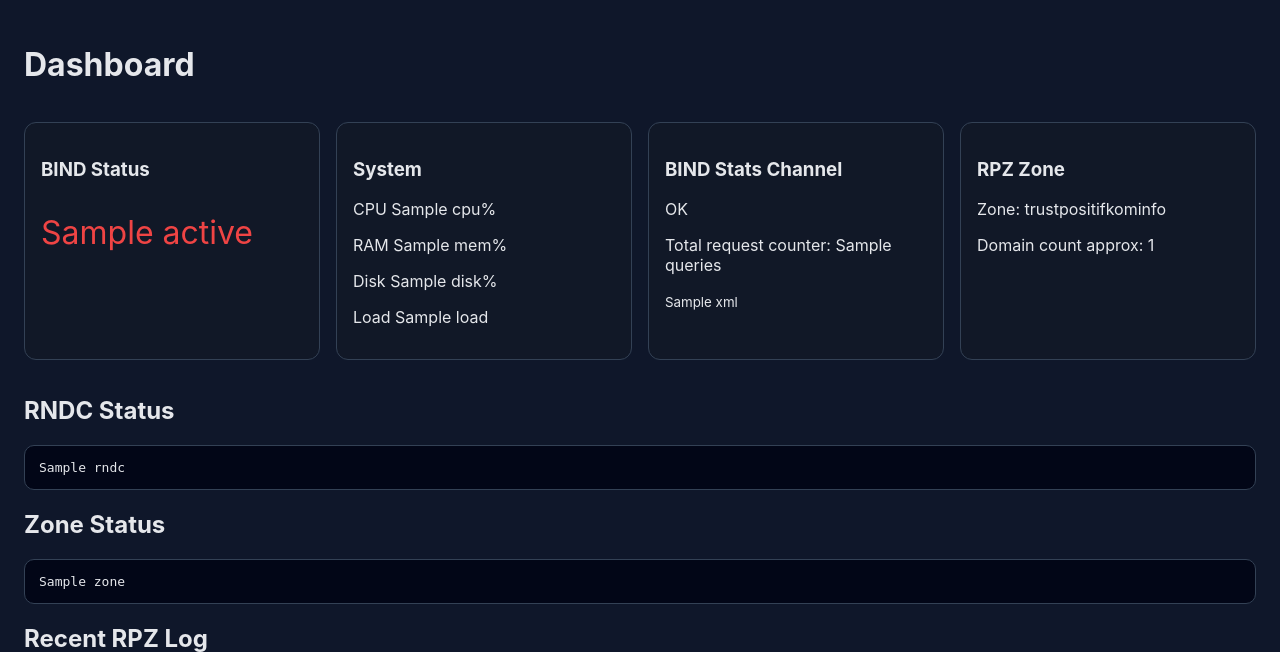
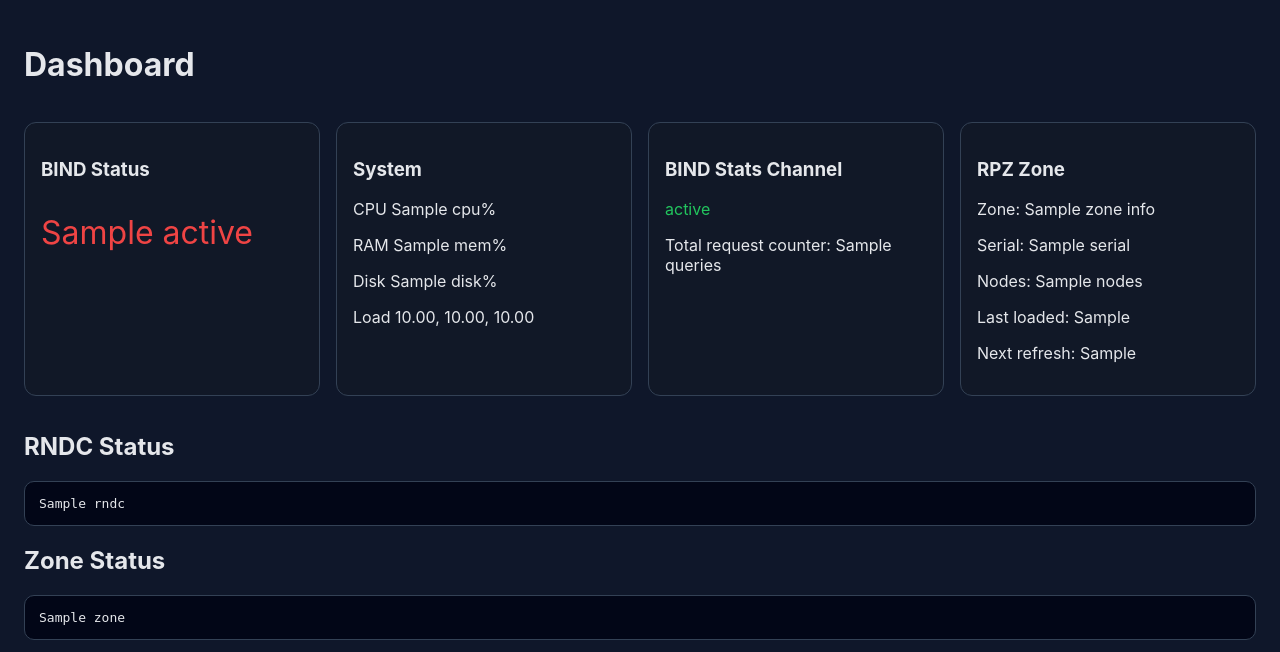
Before and after one commit to alifiandzaki131103-rgb/rpz-monitor-bind9-komdigi, a FastAPI app: template app/templates/dashboard.html in a window 1280 px wide. Shown: the part 64-716 px from the top of the page. Run offline with FastAPI, Linux system fonts and the light colour scheme; the template is opened without the code that fills it: most values are stand-ins (such as "Sample title", 1, 10 or a date in 2020); parts of the project's set-up code (start-up, migrations or seed data) failed here and were passed over.

Commit message:
Improve dashboard RPZ zone status parsing

```diff
--- a/app/main.py
+++ b/app/main.py
@@ -78,16 +78,27 @@ def zonestatus():
     return run(["/usr/sbin/rndc", "zonestatus", ZONE], 5)
 
 
+def parse_zonestatus(text):
+    data = {"raw": text, "ok": False}
+    for line in text.splitlines():
+        if ":" not in line:
+            continue
+        key, value = line.split(":", 1)
+        data[key.strip().replace(" ", "_").lower()] = value.strip()
+    data["ok"] = "serial" in data and "nodes" in data
+    return data
+
+
 def system_metrics():
     return {"cpu": psutil.cpu_percent(interval=0.1), "mem": psutil.virtual_memory().percent, "disk": psutil.disk_usage("/").percent, "load": os.getloadavg()}
 
 
 def bind_stats():
-    data = {"ok": False, "queries": 0, "xml": ""}
+    data = {"ok": False, "queries": 0, "status": "ERROR"}
     try:
         r = httpx.get(STATS_URL, timeout=3)
         data["ok"] = r.status_code == 200
-        data["xml"] = r.text[:200]
+        data["status"] = "OK" if data["ok"] else f"HTTP {r.status_code}"
         root = ET.fromstring(r.text)
         total = 0
         for counter in root.iter():
@@ -97,6 +108,7 @@ def bind_stats():
         data["queries"] = total
     except Exception as e:
         data["error"] = str(e)
+        data["status"] = "ERROR"
     return data
 
 
@@ -171,7 +183,8 @@ def logout(request: Request):
 def dashboard(request: Request):
     user = require_login(request)
     if not user: return RedirectResponse("/login")
-    return templates.TemplateResponse("dashboard.html", {"request": request, "user": user, "active": service_active(), "rndc": rndc_status(), "zone": zonestatus(), "sys": system_metrics(), "stats": bind_stats(), "domain_count": count_rpz_domains(), "rpz_tail": tail(RPZ_LOG, 20)})
+    zone_raw = zonestatus()
+    return templates.TemplateResponse("dashboard.html", {"request": request, "user": user, "active": service_active(), "rndc": rndc_status(), "zone": zone_raw, "zone_info": parse_zonestatus(zone_raw), "sys": system_metrics(), "stats": bind_stats(), "rpz_tail": tail(RPZ_LOG, 20)})
 
 @app.get("/domain-check", response_class=HTMLResponse)
 def domain_check_page(request: Request):
--- a/app/templates/dashboard.html
+++ b/app/templates/dashboard.html
@@ -1,2 +1,45 @@
-{% extends "base.html" %}{% block content %}<h1>Dashboard</h1><div class="grid"><div class="card"><h3>BIND Status</h3><p class="big {{ 'ok' if active=='active' else 'bad' }}">{{ active }}</p></div><div class="card"><h3>System</h3><p>CPU {{ sys.cpu }}%</p><p>RAM {{ sys.mem }}%</p><p>Disk {{ sys.disk }}%</p><p>Load {{ sys.load }}</p></div><div class="card"><h3>BIND Stats Channel</h3><p>{{ 'OK' if stats.ok else 'ERROR' }}</p><p>Total request counter: {{ stats.queries }}</p><small>{{ stats.error if stats.error else stats.xml }}</small></div><div class="card"><h3>RPZ Zone</h3><p>Zone: trustpositifkominfo</p><p>Domain count approx: {{ domain_count }}</p></div></div><h2>RNDC Status</h2><pre>{{ rndc }}</pre><h2>Zone Status</h2><pre>{{ zone }}</pre><h2>Recent RPZ Log</h2><pre>{% for l in rpz_tail %}{{ l }}
-{% endfor %}</pre>{% endblock %}
+{% extends "base.html" %}
+{% block content %}
+<h1>Dashboard</h1>
+
+<div class="grid">
+  <div class="card">
+    <h3>BIND Status</h3>
+    <p class="big {{ 'ok' if active=='active' else 'bad' }}">{{ active }}</p>
+  </div>
+
+  <div class="card">
+    <h3>System</h3>
+    <p>CPU {{ sys.cpu }}%</p>
+    <p>RAM {{ sys.mem }}%</p>
+    <p>Disk {{ sys.disk }}%</p>
+    <p>Load {{ '%.2f'|format(sys.load[0]) }}, {{ '%.2f'|format(sys.load[1]) }}, {{ '%.2f'|format(sys.load[2]) }}</p>
+  </div>
+
+  <div class="card">
+    <h3>BIND Stats Channel</h3>
+    <p class="{{ 'ok' if stats.ok else 'bad' }}">{{ stats.status }}</p>
+    <p>Total request counter: {{ stats.queries }}</p>
+    {% if stats.error %}<small class="bad">{{ stats.error }}</small>{% endif %}
+  </div>
+
+  <div class="card">
+    <h3>RPZ Zone</h3>
+    <p>Zone: {{ zone_info.name or 'trustpositifkominfo' }}</p>
+    <p>Serial: {{ zone_info.serial or '-' }}</p>
+    <p>Nodes: {{ zone_info.nodes or '-' }}</p>
+    <p>Last loaded: {{ zone_info.last_loaded or '-' }}</p>
+    <p>Next refresh: {{ zone_info.next_refresh or '-' }}</p>
+  </div>
+</div>
+
+<h2>RNDC Status</h2>
+<pre>{{ rndc }}</pre>
+
+<h2>Zone Status</h2>
+<pre>{{ zone }}</pre>
+
+<h2>Recent RPZ Log</h2>
+<pre>{% for l in rpz_tail %}{{ l }}
+{% endfor %}</pre>
+{% endblock %}
```
